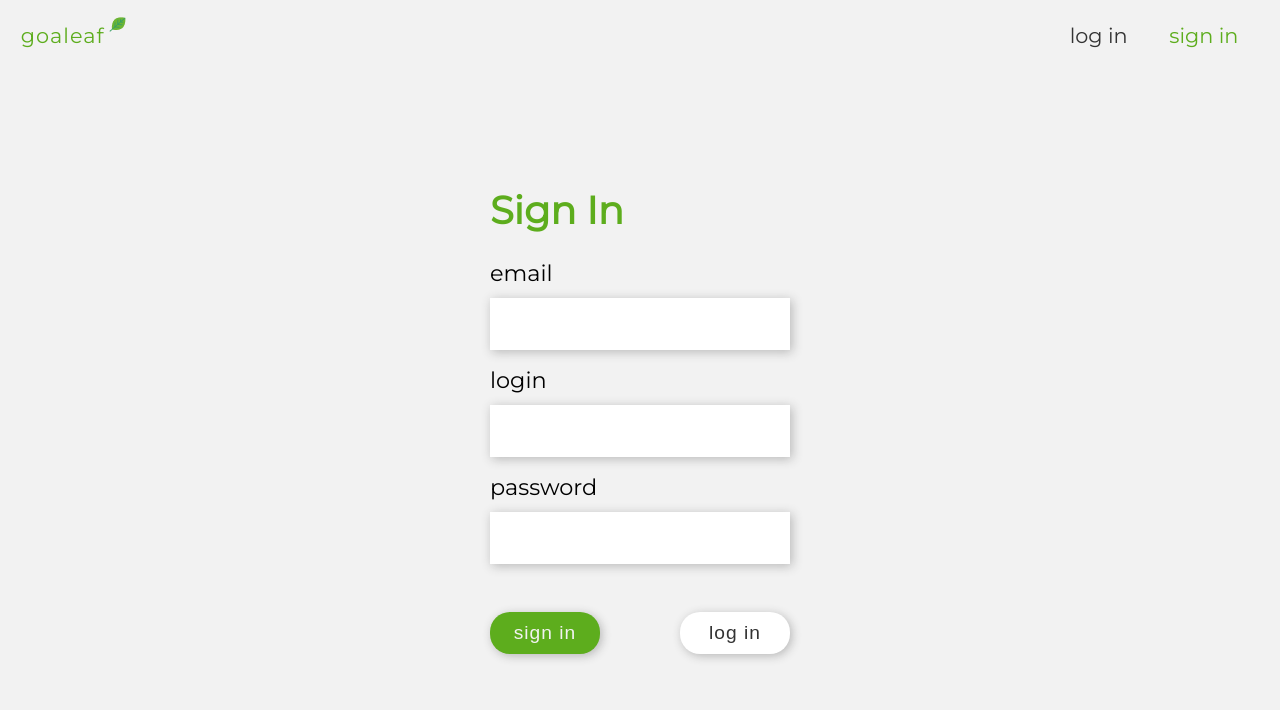
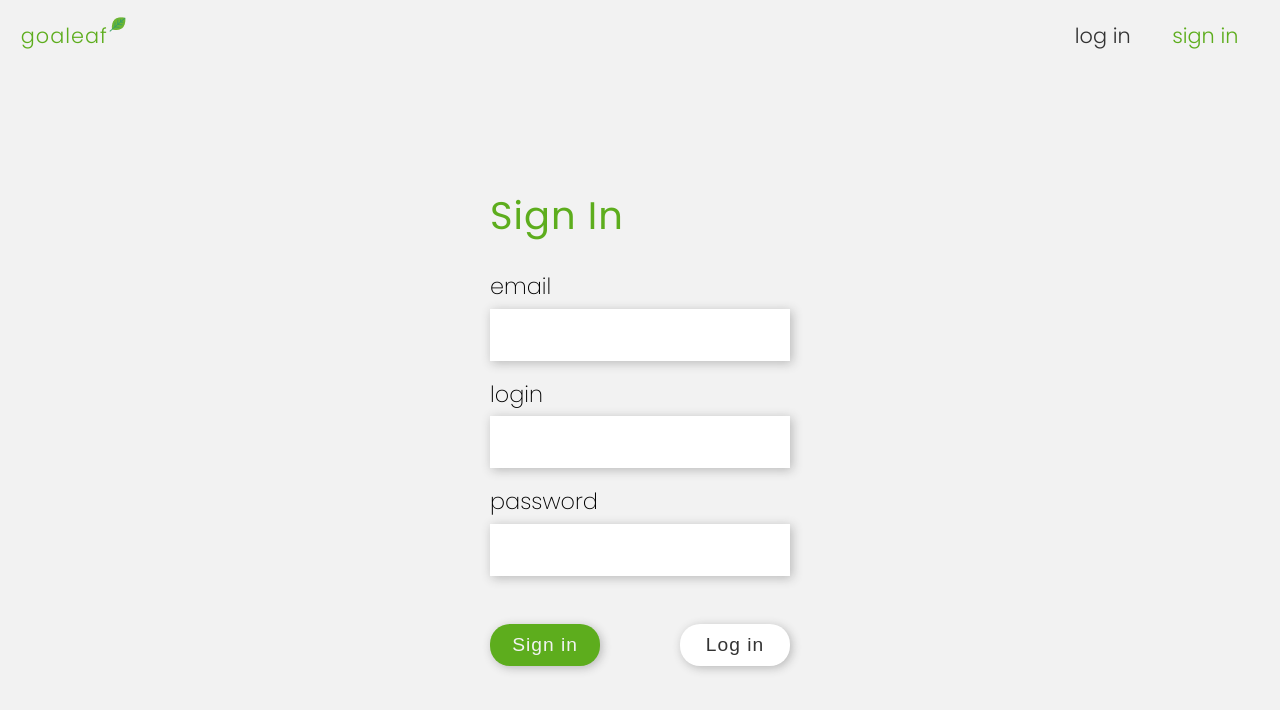
Before and after one commit to Pplociennik/GoLeaf, a React (Create React App) app in the folder Client/goaleaf/: page /signin in a window 1280 px wide. Shown: the top 710 px of the page. Built offline with nearby package versions, Linux system fonts and the light colour scheme.

Commit message:
change font and update favicon

```diff
--- a/Client/goaleaf/public/index.html
+++ b/Client/goaleaf/public/index.html
@@ -23,7 +23,7 @@
       Learn how to configure a non-root public URL by running `npm run build`.
     -->
     <title>goaleaf</title>
-    <link href="https://fonts.googleapis.com/css?family=Montserrat" rel="stylesheet">
+    <link href="https://fonts.googleapis.com/css?family=Poppins:200,200i,300,300i,400,400i,500,500i,600,600i,700,700i,800,800i,900,900i" rel="stylesheet">
   </head>
   <body>
     <noscript>You need to enable JavaScript to run this app.</noscript>
--- a/Client/goaleaf/src/components/Main/LogIn/LogIn.js
+++ b/Client/goaleaf/src/components/Main/LogIn/LogIn.js
@@ -32,8 +32,8 @@ class LogIn extends Component {
           <input className={styles.InputField} type="password" id="password" onChange={ this.handleChange } />
         </label>
           <div className={styles.Buttons}>
-            <input type="submit" value="log in" />
-            <Link to='/signin'><input type="button" value="sign in" /></Link>
+            <input type="submit" value="Log in" />
+            <Link to='/signin'><input type="button" value="Sign in" /></Link>
           </div>
       </form>
       </div>
--- a/Client/goaleaf/src/components/Main/LogIn/LogIn.module.scss
+++ b/Client/goaleaf/src/components/Main/LogIn/LogIn.module.scss
@@ -11,6 +11,8 @@
     h1 {
         color: $secondary-color;
         font-size: 2.4em;
+        font-weight:  400;
+        letter-spacing: 1px;
     }
     form {
         height: 400px;
@@ -23,14 +25,15 @@
             display: flex;
             flex-direction: column;
             font-size: 1.4em;
-            font-weight: lighter;
+            font-weight: 200;
         }
         .InputField {
             height: 50px;
+            font-family: 'Poppins', sans-serif;
             font-size: 1.2em;
-            font-family: 'Montserrat', sans-serif;
+            font-weight: 300;
             color: #333;
-            margin: 0.4em 0 0.6em 0;
+            margin: 0.2em 0 0.6em 0;
             border: none;
             box-shadow: 2px 2px 10px 0px rgba(51,51,51,0.3);
             outline: 0;
@@ -43,7 +46,6 @@
             input {
                 height: 42px;
                 width: 110px;
-                font-weight: normal;
                 font-size: 1.2em;
                 letter-spacing: 1px;
                 outline: 0;
--- a/Client/goaleaf/src/components/Main/SignIn/SignIn.js
+++ b/Client/goaleaf/src/components/Main/SignIn/SignIn.js
@@ -37,8 +37,8 @@ class SignIn extends Component {
           <input className={styles.InputField} type="password" id="password" onChange={ this.handleChange } />
         </label>
           <div className={styles.Buttons}>
-            <input type="submit" value="sign in" />
-            <Link to='/login'><input type="button" value="log in" /></Link>
+            <input type="submit" value="Sign in" />
+            <Link to='/login'><input type="button" value="Log in" /></Link>
           </div>
       </form>
       </div>
--- a/Client/goaleaf/src/components/Main/SignIn/SignIn.module.scss
+++ b/Client/goaleaf/src/components/Main/SignIn/SignIn.module.scss
@@ -11,6 +11,8 @@
     h1 {
         color: $secondary-color;
         font-size: 2.4em;
+        font-weight: 400;
+        letter-spacing: 1px;
     }
     form {
         height: 500px;
@@ -28,9 +30,10 @@
         .InputField {
             height: 50px;
             font-size: 1.2em;
-            font-family: 'Montserrat', sans-serif;
+            font-family: 'Poppins', sans-serif;
+            font-weight: 300;
             color: #333;
-            margin: 0.4em 0 0.6em 0;
+            margin: 0.2em 0 0.6em 0;
             border: none;
             box-shadow: 2px 2px 10px 0px rgba(51,51,51,0.3);
             outline: 0;
@@ -43,7 +46,6 @@
             input {
                 height: 42px;
                 width: 110px;
-                font-weight: normal;
                 font-size: 1.2em;
                 letter-spacing: 1px;
                 outline: 0;
--- a/Client/goaleaf/src/components/Navbar/Navbar.module.scss
+++ b/Client/goaleaf/src/components/Navbar/Navbar.module.scss
@@ -7,6 +7,7 @@
     display: flex;
     justify-content: space-between;
     align-items: center;
+    font-weight: 300;
 
     .LogoMobile {
         margin: 0 0 0 1em;
@@ -18,7 +19,7 @@
         color: $secondary-color;
         margin-left: 1em;
         font-size: 1.3em;
-        font-weight: 400;
+        font-weight: 300;
         letter-spacing: 1px;
         text-decoration: none;
         position: relative;
--- a/Client/goaleaf/src/index.css
+++ b/Client/goaleaf/src/index.css
@@ -1,5 +1,5 @@
 body {
   margin: 0;
   padding: 0;
-  font-family: 'Montserrat', sans-serif;
+  font-family: 'Poppins', sans-serif;
 }
```
Also changed, not shown: 1 other file (tests, documents, lock files or other folders).
